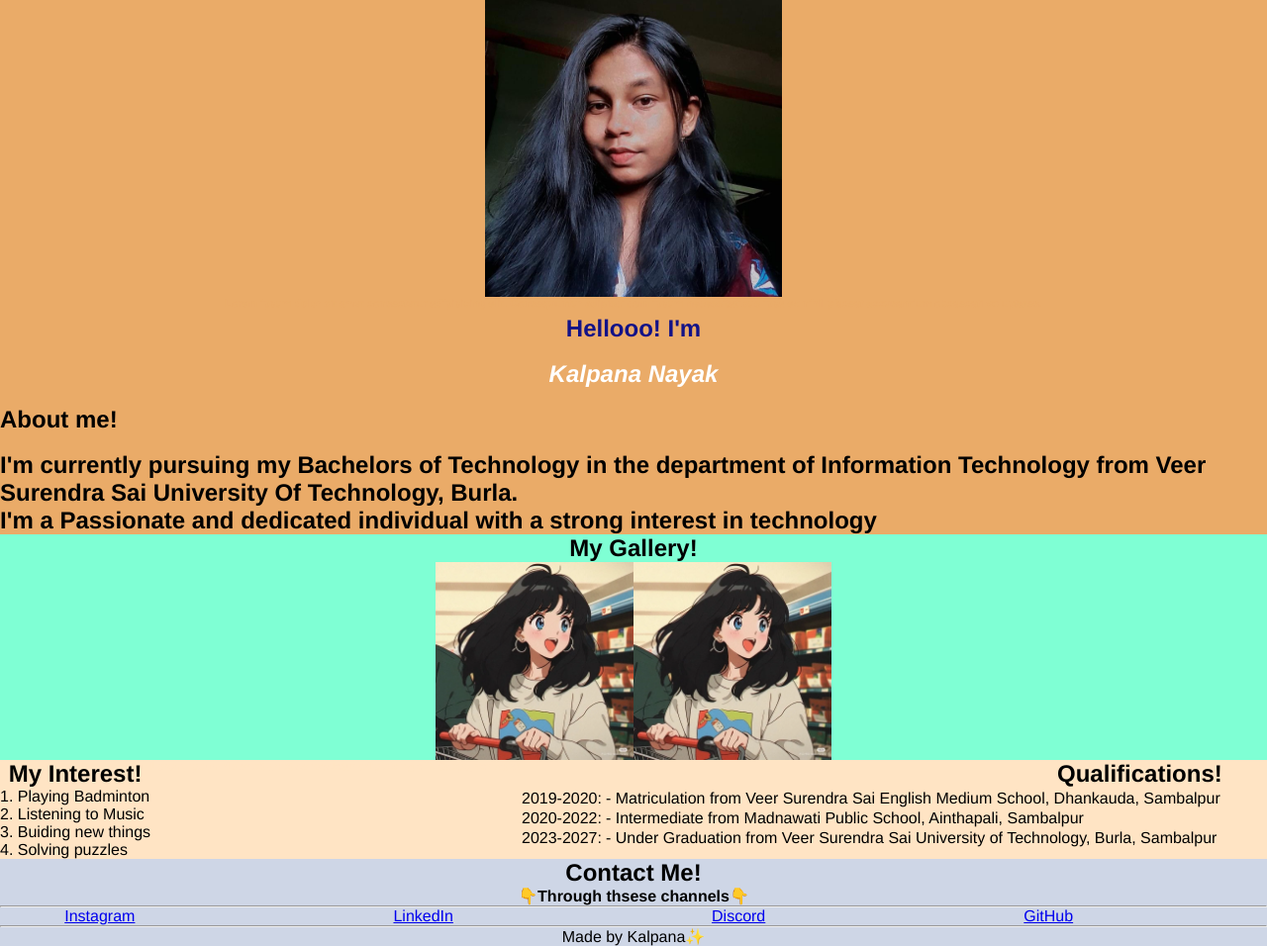
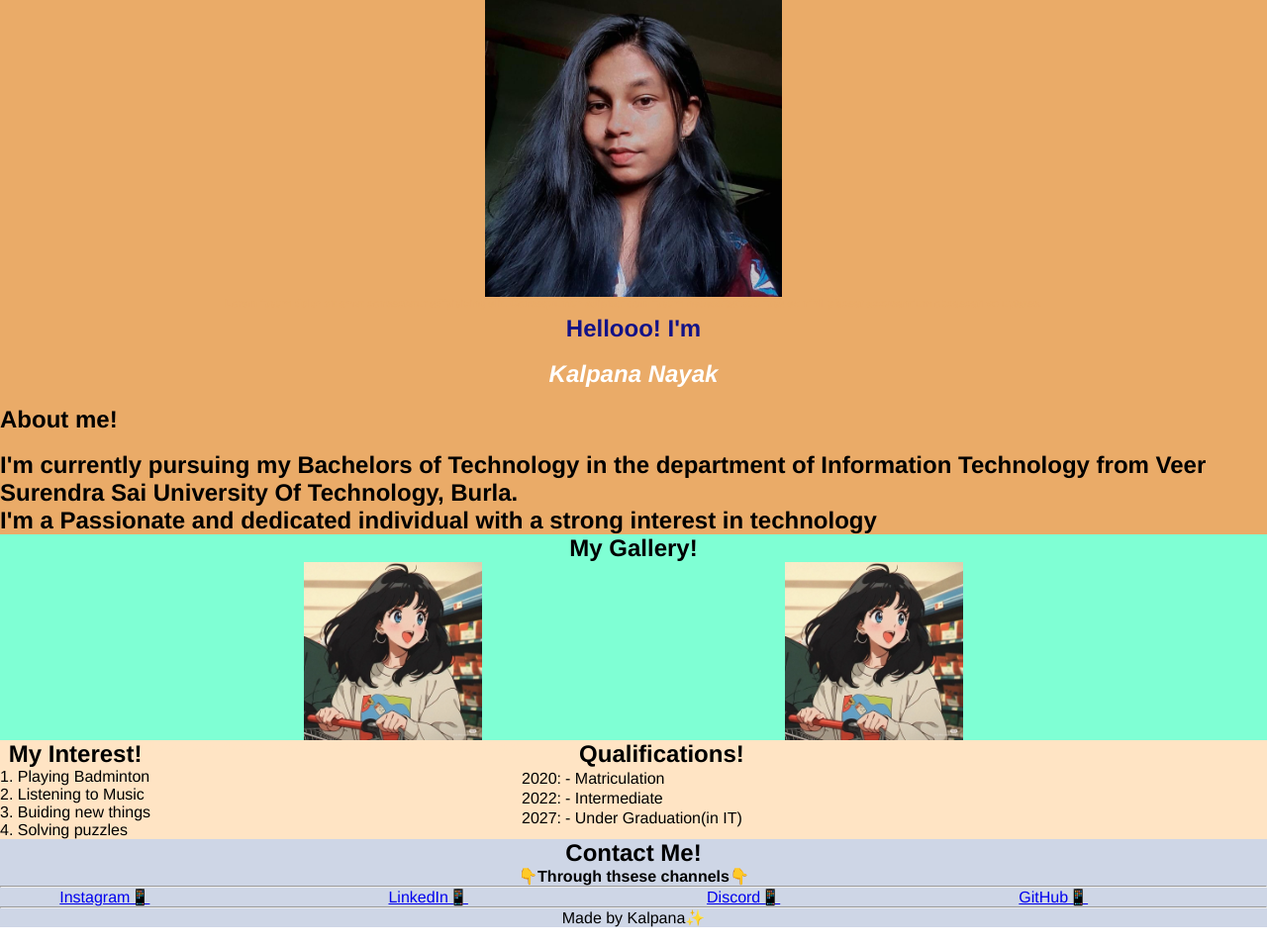
Before and after one commit to Kalpana-Nayak/Portfolio, a plain HTML site: page index.html in a window 1280 px wide. Shown: the whole page at 99% size. Drawn offline with Linux system fonts and the light colour scheme.

Commit message:
WEB DEV TASK

```diff
--- a/index.html
+++ b/index.html
@@ -131,7 +131,7 @@
             background-color: aquamarine;
             display: flex;
             flex-direction: row;
-            justify-content: center;
+            justify-content: space-evenly;
         }
         </style>
 
@@ -166,10 +166,10 @@
     <section class="gallery">
         <h2>My Gallery!</h2>
         <div class="images">
-        <img src="displayprofile.webp" alt="Profile Picture" width="200px" border-radius="100px">
+        <img src="displayprofile.webp" alt="Profile Picture" width="180px" border-radius="100px">
         <!-- <img src="displayprofile.webp" alt="Profile Picture" width="200px" border-radius="100px">
         <img src="displayprofile.webp" alt="Profile Picture" width="200px" border-radius="100px"> -->
-        <img src="displayprofile.webp" alt="Profile Picture" width="200px" border-radius="100px"></div>
+        <img src="displayprofile.webp" alt="Profile Picture" width="180px" border-radius="100px"></div>
     </section>
 
     <section class="interestandqualifications">
@@ -188,19 +188,19 @@
                 <h2>Qualifications!</h2>
 
                 <tr>
-                    <td>2019-2020:</td>
+                    <td>2020:</td>
                     <td></td>
-                    <td> - Matriculation from Veer Surendra Sai English Medium School, Dhankauda, Sambalpur</td>
+                    <td> - Matriculation</td>
                 </tr>
                 <tr>
-                    <td>2020-2022:</td>
+                    <td>2022:</td>
                     <td></td>
-                    <td> - Intermediate from Madnawati Public School, Ainthapali, Sambalpur</td>
+                    <td> - Intermediate</td>
                 </tr>
                 <tr>
-                    <td>2023-2027:</td>
+                    <td>2027:</td>
                     <td></td>
-                    <td> - Under Graduation from Veer Surendra Sai University of Technology, Burla, Sambalpur</td>
+                    <td> - Under Graduation(in IT)</td>
                 </tr>
         </table>
             </div>
@@ -210,10 +210,10 @@
         <h2>Contact Me!</h2>
         <h4>👇Through thsese channels👇</h4><hr>
         <div class="handles">
-        <a href="https://www.instagram.com/nayak_kalpana94/">Instagram</a><br>
-        <a href="https://www.linkedin.com/in/kalpana-nayak-34616a296/">LinkedIn</a><br>
-        <a href="https://discord.com/channels/@me">Discord</a><br>
-        <a href="https://github.com/Kalpana-Nayak">GitHub</a><br>
+        <a href="https://www.instagram.com/nayak_kalpana94/">Instagram📱</a><br>
+        <a href="https://www.linkedin.com/in/kalpana-nayak-34616a296/">LinkedIn📱</a><br>
+        <a href="https://discord.com/channels/@me">Discord📱</a><br>
+        <a href="https://github.com/Kalpana-Nayak">GitHub📱</a><br>
         </div>
         <hr>
         <p>Made by Kalpana✨</p>
```
